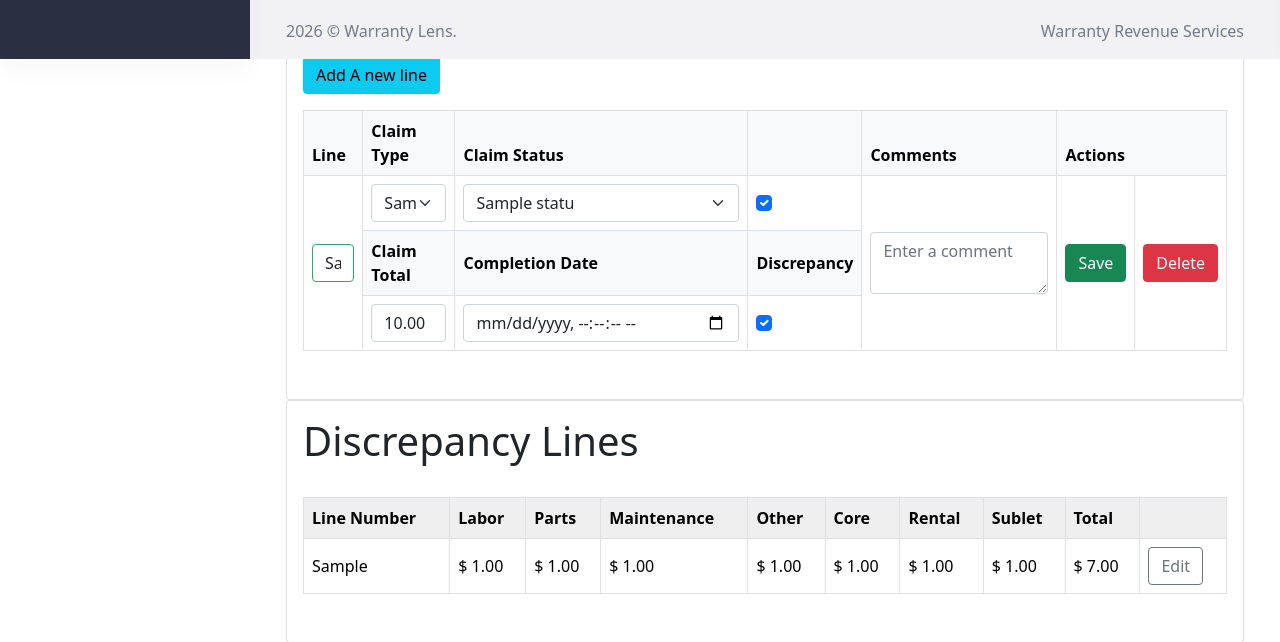
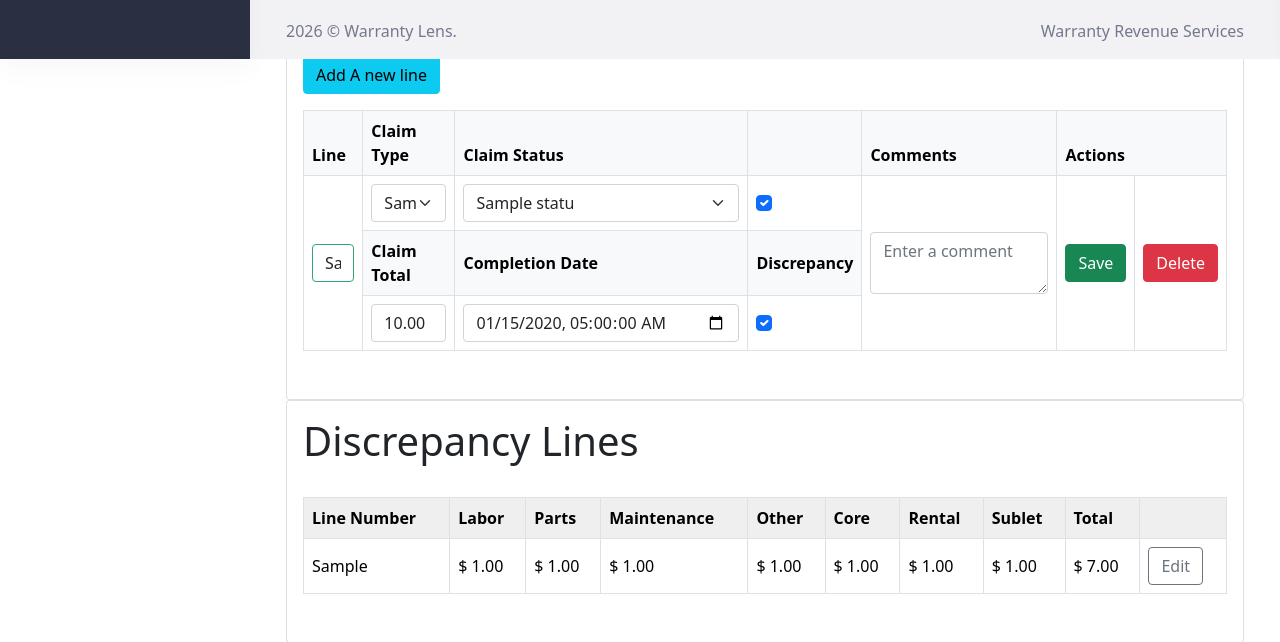
Before and after one commit to opslogixio/wrs-app-agent, a Django app: page /claim/update/1/1/ in a window 1280 px wide. Shown: the part 741-1383 px from the top of the page. Run offline with Django 4.2, Linux system fonts and the light colour scheme; a user stored in the database is signed in; tables that the repository leaves empty hold one stand-in row (values such as "Sample post"); data that the repository does not hold is empty; some libraries are stand-ins or nearby versions.

Commit message:
Preserve completion input drafts and select timestamped archive comments by day

```diff
--- a/claim/tests.py
+++ b/claim/tests.py
@@ -292,7 +292,7 @@ class QueuePaginationTests(TestCase):
             status = 'Pending' if route.startswith('pending') else 'Rework'
             response = self.client.get(reverse('claim:' + route, args=[status]), {'dealership_id': self.dealer.pk})
             self.assertContains(response, '$12.50', count=100)
-            self.assertContains(response, 'January 01, 2020', count=100)
+            self.assertContains(response, '2020-01-01 00:00:00 EST', count=100)
 
     def test_queue_data_queries_are_bounded_and_foreign_lines_are_excluded(self):
         from .views import PendingClaimQueueListView
--- a/reports/views.py
+++ b/reports/views.py
@@ -120,8 +120,8 @@ def update_daily_report_database(dealership_id, start):
             # Fetch comments specifically associated with this line
             line_journals = Journal.objects.filter(
                 line_id=line_data['line_table_id'],
-                user_id__in=[2, 14],
-                created_date=as_datetime(start)
+                user__groups__name='wrs-admin',
+                created_date__date=as_date(start)
             )
             #).values_list('comment', flat=True)
 
--- a/templates/claim/claim_update.html
+++ b/templates/claim/claim_update.html
@@ -280,7 +280,7 @@
                   </td>
                   <td class="col-lg-2">
                     <div class="input-group">
-                      <input type="datetime-local" step="1" class="form-control" name="start_date" id="completion_date_{{ line.id }}" value="{{ line.edit_values.start_date|date:'Y-m-d H:i:s T' }}" placeholder="Completion Date"/>
+                      <input type="datetime-local" step="1" class="form-control" name="start_date" id="completion_date_{{ line.id }}" value="{{ line.edit_values.start_date }}" placeholder="Completion Date"/>
                     </div>
                   </td>
                   <td class="col-lg-1">
```
